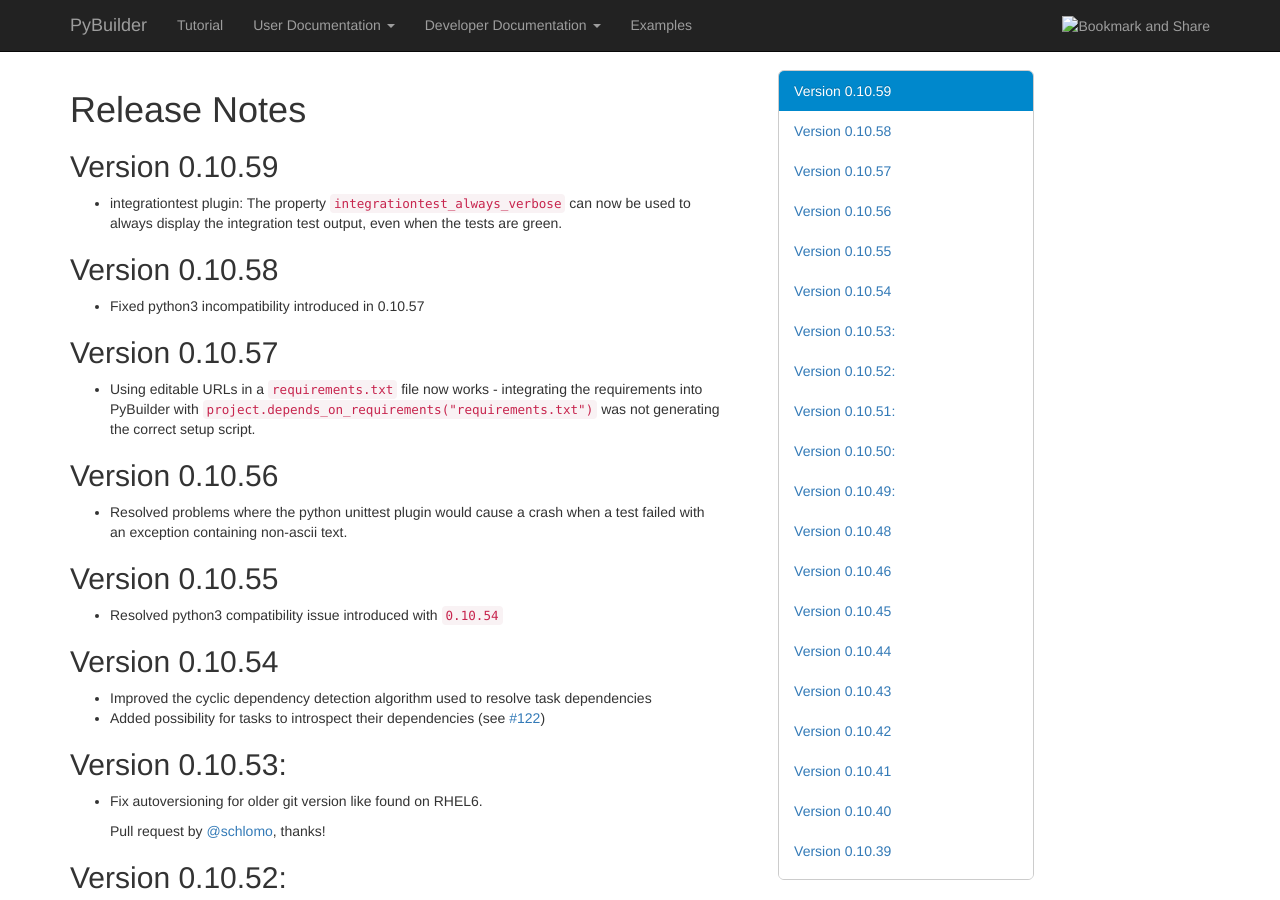
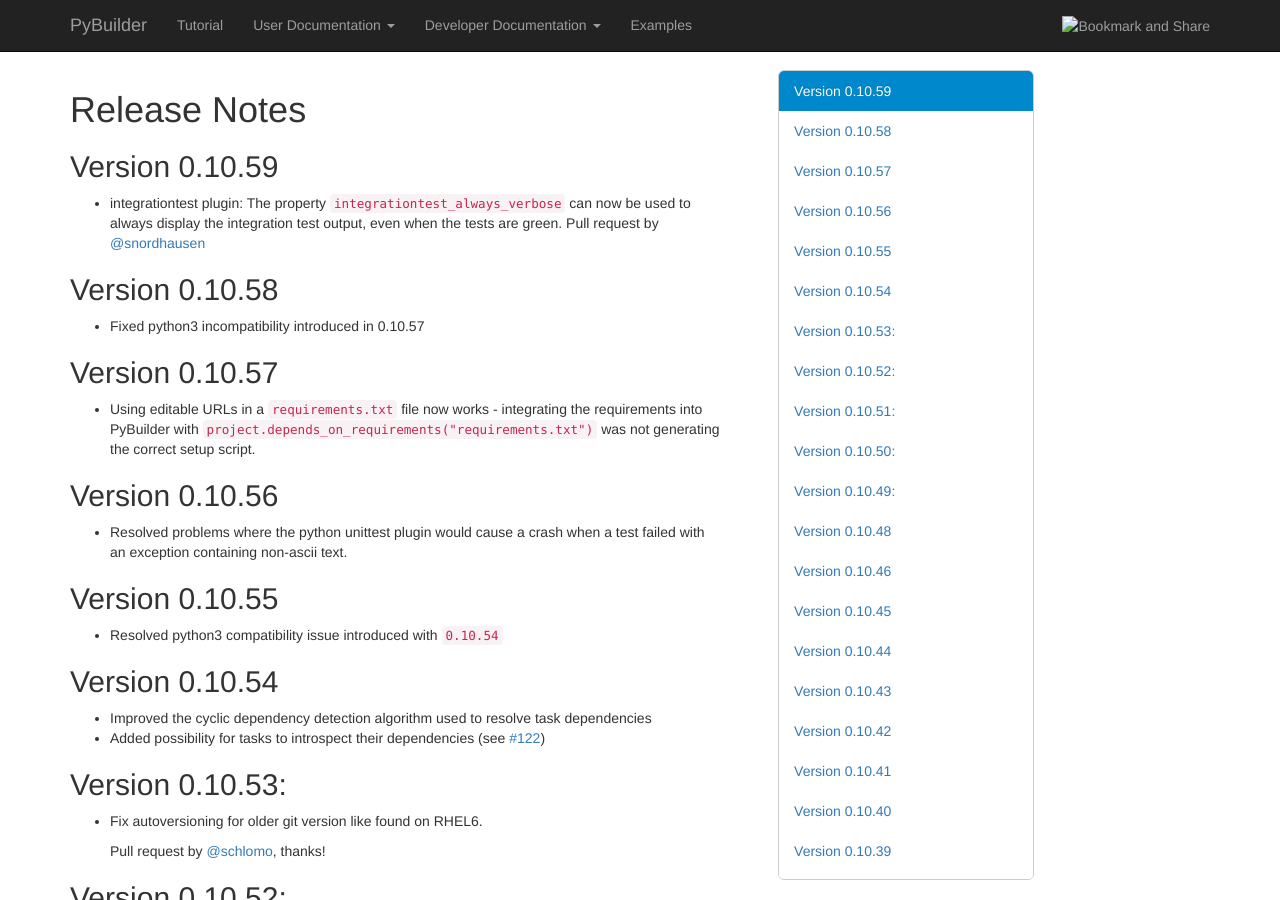
Before and after one commit to pybuilder/pybuilder.github.io, a Jekyll site: the page built from releasenotes/index.md, in a window 1280 px wide and 900 px high. Built offline with Jekyll 4.4.1, drawn with Linux system fonts in a browser that asks for light colours; nearby versions of some CDN libraries.

Commit message:
Update index.md

```diff
--- a/releasenotes/index.md
+++ b/releasenotes/index.md
@@ -6,7 +6,7 @@
 # Release Notes
 
 ## Version 0.10.59
-* integrationtest plugin: The property `integrationtest_always_verbose` can now be used to always display the integration test output, even when the tests are green.
+* integrationtest plugin: The property `integrationtest_always_verbose` can now be used to always display the integration test output, even when the tests are green. Pull request by [@snordhausen](https://github.com/snordhausen)
 
 ## Version 0.10.58
 * Fixed python3 incompatibility introduced in 0.10.57
```
